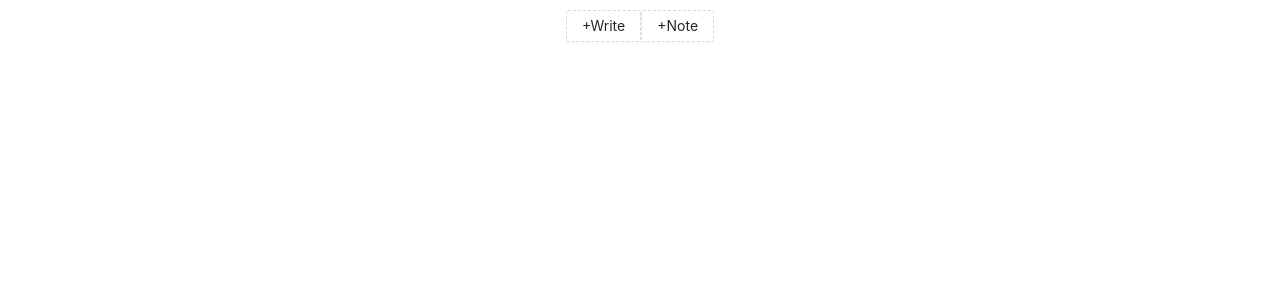
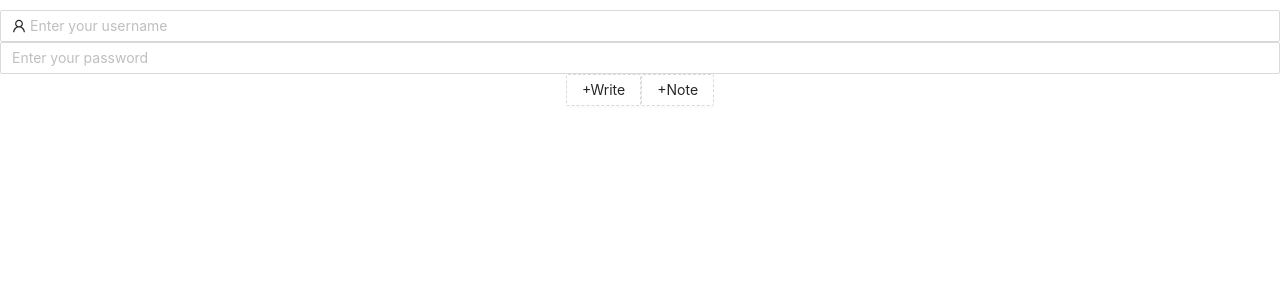
Before and after one commit to jieunyez/Al-bot-prototype, a React (Create React App) app in the folder frontend/: page / in a window 1280 px wide. Shown: the top 300 px of the page. Built offline with nearby package versions, Linux system fonts and the light colour scheme.

Commit message:
user login

```diff
--- a/frontend/src/App.js
+++ b/frontend/src/App.js
@@ -1,5 +1,6 @@
 import React, { useState } from 'react';
-import { Affix, Button } from 'antd';
+import { Input, Affix, Button } from 'antd';
+import {UserOutlined } from '@ant-design/icons'
 import Note from  './components/Note';
 import Writing from  './components/Writing';
 import './App.css';
@@ -52,6 +53,13 @@ function App() {
   return (
     <div className="App">
     <Affix offsetTop={top}>
+      <Input
+      placeholder="Enter your username"
+      prefix={<UserOutlined className="site-form-item-icon" />}
+        />
+      <Input
+      placeholder="Enter your password"
+      />
         <Button type="dashed" onClick={() => handleAddWrite()}>+Write</Button>
         <Button type= "dashed" onClick={() => handleAddNote()}>+Note</Button>
     </Affix>
```
